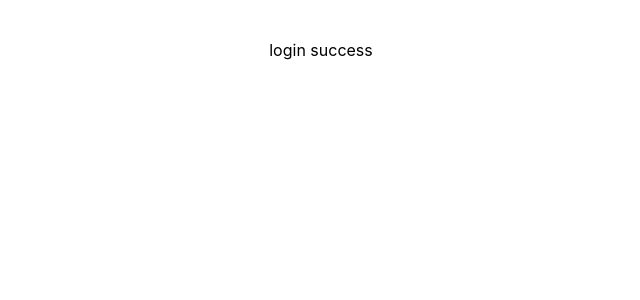
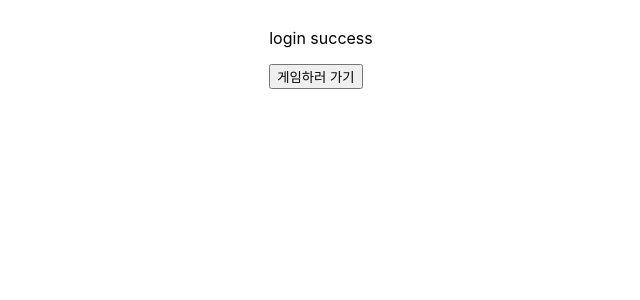
Before and after one commit to dbs271/front-end-stacks, a React (Create React App) app in the folder todolist/: page /auth in a window 1280 px wide. Shown: the top 300 px of the page, without its empty margins (319-959 px from the left). Built offline with nearby package versions, Linux system fonts and the light colour scheme.

Commit message:
kakao login test

```diff
--- a/todolist/src/App.js
+++ b/todolist/src/App.js
@@ -1,7 +1,7 @@
 import styled from "styled-components";
 import { BrowserRouter, Routes, Route } from "react-router-dom";
 import Main from "./pages/Main";
-import Auto from "./pages/Auto";
+import Auth from "./pages/Auth";
 
 function App() {
   return (
@@ -9,7 +9,7 @@ function App() {
       <BrowserRouter>
         <Routes>
           <Route path="/" element={<Main />}></Route>
-          <Route path="/auth" element={<Auto />}></Route>
+          <Route path="/auth" element={<Auth />}></Route>
         </Routes>
       </BrowserRouter>
     </S.Wrapper>
--- /dev/null
+++ b/todolist/src/pages/Auth.jsx
@@ -0,0 +1,15 @@
+import React from "react";
+
+const Auth = () => {
+  const handleMain = () => {
+    window.location.href = "/";
+  };
+  return (
+    <div>
+      <p>login success</p>
+      <button onClick={handleMain}>게임하러 가기</button>
+    </div>
+  );
+};
+
+export default Auth;
--- a/todolist/src/pages/Auto.jsx
+++ /dev/null
@@ -1,7 +0,0 @@
-import React from "react";
-
-const Auto = () => {
-  return <div>login success</div>;
-};
-
-export default Auto;
```
